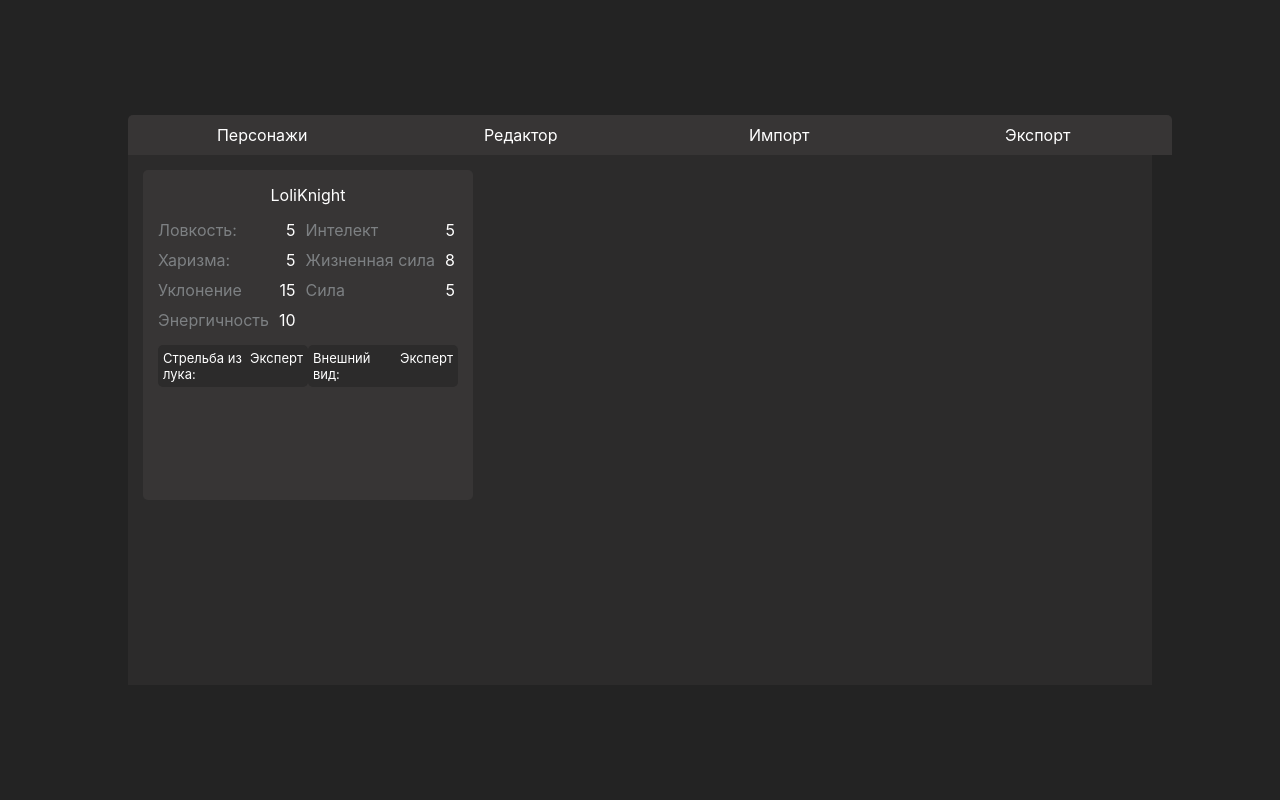
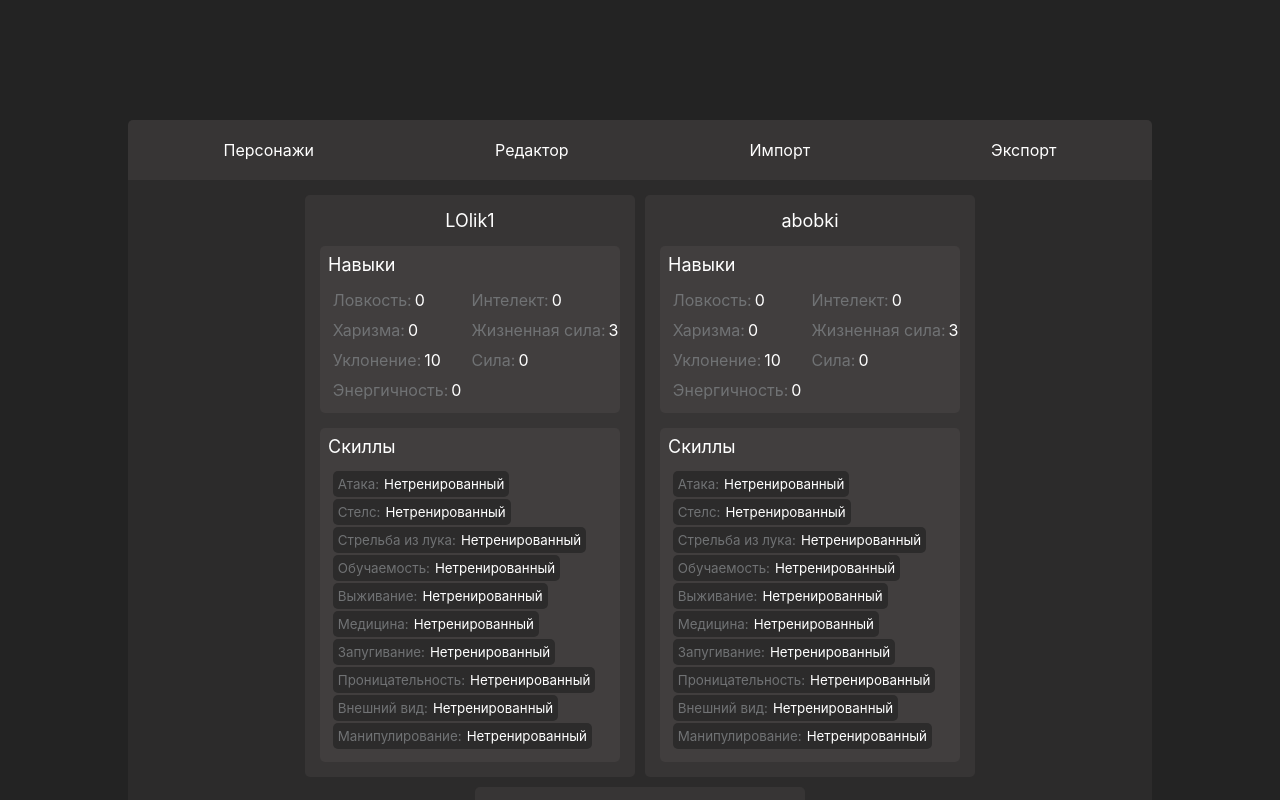
Before and after one commit to lol1kn1ght/CharactersEditor, a React (Create React App) app: page /characters in a window 1280 px wide. Shown: the top 800 px of the page. Built offline with nearby package versions, Linux system fonts and the light colour scheme.

Commit message:
feat: доработки страниц и компонентов

```diff
--- a/src/App.tsx
+++ b/src/App.tsx
@@ -2,8 +2,21 @@ import { Navigate, Route, Routes } from 'react-router-dom'
 import { Home } from './pages/Home'
 import { NotFound } from './pages/NotFound'
 import './App.scss'
+import { useEffect } from 'react'
+import { useCharactersStore } from './store'
+import { Character } from './entities/Character'
 
 export const App = () => {
+  const store = useCharactersStore()
+
+  useEffect(() => {
+    store.setCharacters([
+      new Character('LOlik1'),
+      new Character('abobki'),
+      new Character('abob2'),
+    ])
+  }, [])
+
   return (
     <div className="app">
       <Routes>
--- a/src/components/CharacterCard/CharacterCard.scss
+++ b/src/components/CharacterCard/CharacterCard.scss
@@ -2,24 +2,29 @@
   width: max-content;
   max-width: 300px;
   padding: 15px;
-  height: 300px;
+  height: max-content;
+  min-height: 300px;
+
   border-radius: 5px;
   background: #373535;
   gap: 15px;
   display: flex;
   flex-direction: column;
+  justify-content: space-around;
 
   .character-name {
     width: 100%;
     text-align: center;
+    font-size: large;
   }
 
   .characteristics {
+    .info-wrapper {
       display: grid;
-    grid-template-columns: repeat(2, minmax(100px, max-content));
+      grid-template-columns: repeat(2, minmax(max-content, 50%));
       gap: 10px;
 
-    div {
+      &:nth-child(2) > div {
         width: 100%;
         display: flex;
         flex-direction: column;
@@ -28,21 +33,32 @@
         .characteristic {
           display: flex;
           flex-direction: row;
+          width: max-content;
+          gap: 3px;
+          font-size: medium;
 
-        .name {
-          color: #7d8083;
+          .characteristic-name {
+            color: #707274;
+            &::after {
+              content: ':';
+            }
           }
 
-        .value {
+          .characteristic-value {
             width: max-content;
+          }
         }
       }
     }
   }
 
   .skills {
+    .info-wrapper {
       display: flex;
-    flex-direction: row;
+      flex-direction: column;
+      user-select: none;
+      gap: 2px;
+      flex-wrap: wrap;
 
       .skill-tag {
         display: flex;
@@ -52,9 +68,35 @@
         padding: 5px;
         gap: 5px;
         width: max-content;
+        max-width: max-content;
         height: max-content;
         flex: 1 0;
-      font-size: small;
+        white-space: nowrap;
+
+        .skill-name {
+          color: #707274;
+        }
+
+        font-size: smaller;
       }
     }
   }
+
+  .info-block {
+    display: flex;
+    gap: 10px;
+    flex-direction: column;
+    background: #413e3e;
+    padding: 0.5rem;
+    border-radius: 5px;
+
+    .info-title {
+      color: white;
+      font-size: large;
+    }
+
+    .info-wrapper {
+      padding: 0.3rem;
+    }
+  }
+}
--- a/src/components/CharacterCard/CharacterCard.tsx
+++ b/src/components/CharacterCard/CharacterCard.tsx
@@ -14,53 +14,58 @@ export const CharacterCard = ({ character }: { character: ICharacter }) => {
     )
   }
 
-  console.log(character)
-
   return (
-    <div className="_character-card">
+    <div className="_character-card" key={character.id}>
       <div className="character-name">{character.name}</div>
-      <div className="characteristics">
+      <div className="characteristics info-block">
+        <div className="info-title">Навыки</div>
+        <div className="info-wrapper">
           <div>
             <div className="characteristic">
-            <div className="name">Ловкость:</div>
-            <div className="value">{character.agility}</div>
+              <div className="characteristic-name">Ловкость</div>
+              <div className="characteristic-value">{character.agility}</div>
             </div>
             <div className="characteristic">
-            <div className="name">Харизма:</div>
-            <div className="value">{character.charisma}</div>
+              <div className="characteristic-name">Харизма</div>
+              <div className="characteristic-value">{character.charisma}</div>
             </div>
             <div className="characteristic">
-            <div className="name">Уклонение</div>
-            <div className="value">{character.dodging}</div>
+              <div className="characteristic-name">Уклонение</div>
+              <div className="characteristic-value">{character.dodging}</div>
             </div>
             <div className="characteristic">
-            <div className="name">Энергичность</div>
-            <div className="value">{character.energy}</div>
+              <div className="characteristic-name">Энергичность</div>
+              <div className="characteristic-value">{character.energy}</div>
             </div>
           </div>
           <div>
             <div className="characteristic">
-            <div className="name">Интелект</div>
-            <div className="value">{character.intelligence}</div>
+              <div className="characteristic-name">Интелект</div>
+              <div className="characteristic-value">
+                {character.intelligence}
+              </div>
             </div>
             <div className="characteristic">
-            <div className="name">Жизненная сила</div>
-            <div className="value">{character.lifeForce}</div>
+              <div className="characteristic-name">Жизненная сила</div>
+              <div className="characteristic-value">{character.lifeForce}</div>
             </div>
             <div className="characteristic">
-            <div className="name">Сила</div>
-            <div className="value">{character.power}</div>
+              <div className="characteristic-name">Сила</div>
+              <div className="characteristic-value">{character.power}</div>
+            </div>
           </div>
         </div>
       </div>
 
-      <div className="skills">
-        {character.skills
-          .filter((skill) => skill.level)
-          .map((skill) => (
+      <div className="skills info-block">
+        <div className="info-title">Скиллы</div>
+
+        <div className="info-wrapper">
+          {character.skills.map((skill) => (
             <SkillTag skill={skill} />
           ))}
         </div>
       </div>
+    </div>
   )
 }
--- a/src/pages/Home/Home.scss
+++ b/src/pages/Home/Home.scss
@@ -1,10 +1,15 @@
 .home-wrapper {
   width: 80%;
   height: max-content;
+  margin: 15vh 0;
 
   .content {
-    height: 500px;
+    min-height: 500px;
+    height: max-content;
     padding: 15px;
     background: #2c2b2b;
+
+    border-bottom-right-radius: 5px;
+    border-bottom-left-radius: 5px;
   }
 }
--- a/src/pages/Home/Home.tsx
+++ b/src/pages/Home/Home.tsx
@@ -4,20 +4,19 @@ import { Editor } from './views/Editor'
 import './Home.scss'
 import { Navigation } from './components/Navigation'
 import { ViewCharacters } from './views/ViewCharacters'
+import { NotFound } from '../NotFound'
 
 export const Home = () => {
   return (
     <div className="home-wrapper">
-      <div className="navigation">
-        <Navigation />
-      </div>
+      <Navigation />
 
       <div className="content">
         <Routes>
           <Route path="/" element={<Default />} />
           <Route path="/editor" element={<Editor />} />
           <Route path="/characters" element={<ViewCharacters />} />
-          <Route path="*" element={<Navigate to="/not-found" />} />
+          <Route path="*" element={<NotFound />} />
         </Routes>
       </div>
     </div>
--- a/src/pages/Home/components/Navigation/Navigation.scss
+++ b/src/pages/Home/components/Navigation/Navigation.scss
@@ -1,5 +1,5 @@
 ._navigation {
-  width: 100%;
+  max-width: 100%;
   padding: 10px;
   background: #373535;
   border-top-right-radius: 5px;
@@ -13,14 +13,19 @@
     justify-content: space-around;
 
     .control {
-      flex: 1 0;
       text-align: center;
       user-select: none;
+
       cursor: pointer;
       transition: all 0.2s;
+      display: flex;
+      align-items: center;
+      justify-content: center;
+      padding: 10px;
+      border-radius: 5px;
 
       &:hover {
-        background: rgba($color: #373535, $alpha: 0.3);
+        background: rgba(83, 80, 80, 0.5);
       }
     }
   }
--- a/src/pages/Home/components/Navigation/Navigation.tsx
+++ b/src/pages/Home/components/Navigation/Navigation.tsx
@@ -3,7 +3,7 @@ import './Navigation.scss'
 
 export const Navigation = () => {
   return (
-    <div className="_navigation">
+    <header className="_navigation">
       <div className="controls">
         <Link to="/characters" className="control">
           Персонажи
@@ -18,6 +18,6 @@ export const Navigation = () => {
           Экспорт
         </Link>
       </div>
-    </div>
+    </header>
   )
 }
--- a/src/pages/Home/views/ViewCharacters/ViewCharacters.scss
+++ b/src/pages/Home/views/ViewCharacters/ViewCharacters.scss
@@ -0,0 +1,7 @@
+.view-characters {
+  display: flex;
+  flex-wrap: wrap;
+  gap: 10px;
+  align-items: center;
+  justify-content: center;
+}
--- a/src/pages/Home/views/ViewCharacters/ViewCharacters.tsx
+++ b/src/pages/Home/views/ViewCharacters/ViewCharacters.tsx
@@ -1,26 +1,19 @@
 import { CharacterCard } from '../../../../components/CharacterCard'
-import { Character, SkillName } from '../../../../entities/Character'
+import { useCharactersStore } from '../../../../store'
+import './ViewCharacters.scss'
 
 export const ViewCharacters = () => {
-  const character = new Character('LoliKnight').editParameters({
-    agility: 5,
-    charisma: 5,
-    intelligence: 5,
-    power: 5,
-  })
+  const characters = useCharactersStore((state) => state.characters)
 
-  character.upgrade(SkillName.Appearance)
-  character.upgrade(SkillName.Appearance)
-  character.upgrade(SkillName.Appearance)
-  character.upgrade(SkillName.Appearance)
-  character.upgrade(SkillName.Archery)
-  character.upgrade(SkillName.Archery)
-  character.upgrade(SkillName.Archery)
-  character.upgrade(SkillName.Archery)
+  const charactersArray = [...characters.values()]
+
+  const charactersList = charactersArray.map((character) => (
+    <CharacterCard character={character} key={character.name} />
+  ))
 
   return (
-    <div>
-      <CharacterCard character={character} />
+    <div className="view-characters">
+      {charactersList[0] ? charactersList : 'Ваш список персонажей пуст!'}
     </div>
   )
 }
```
Lines whose indentation alone changed are shown as unchanged.
